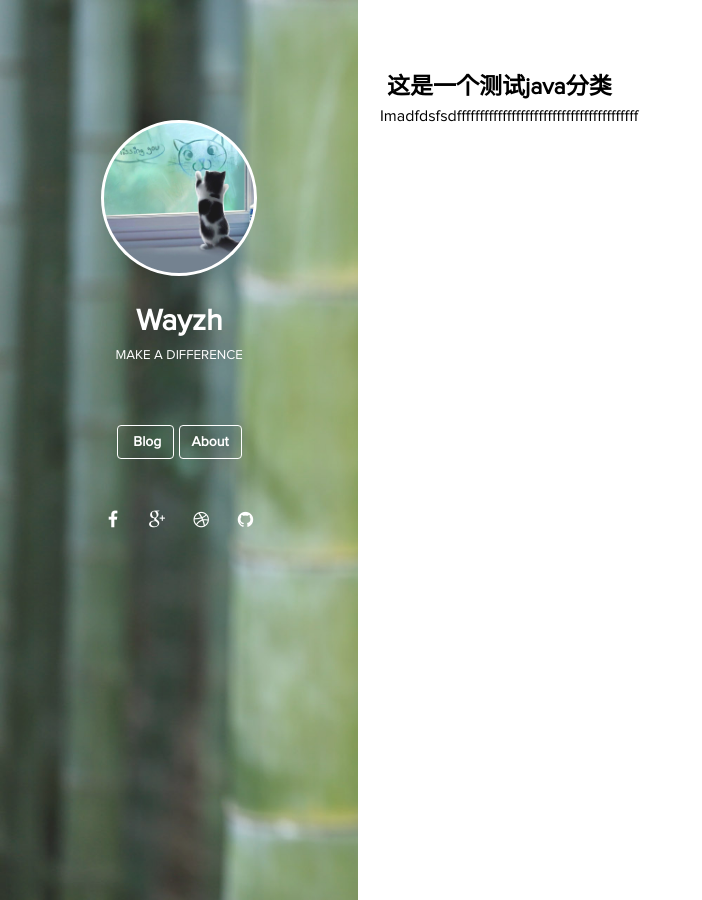
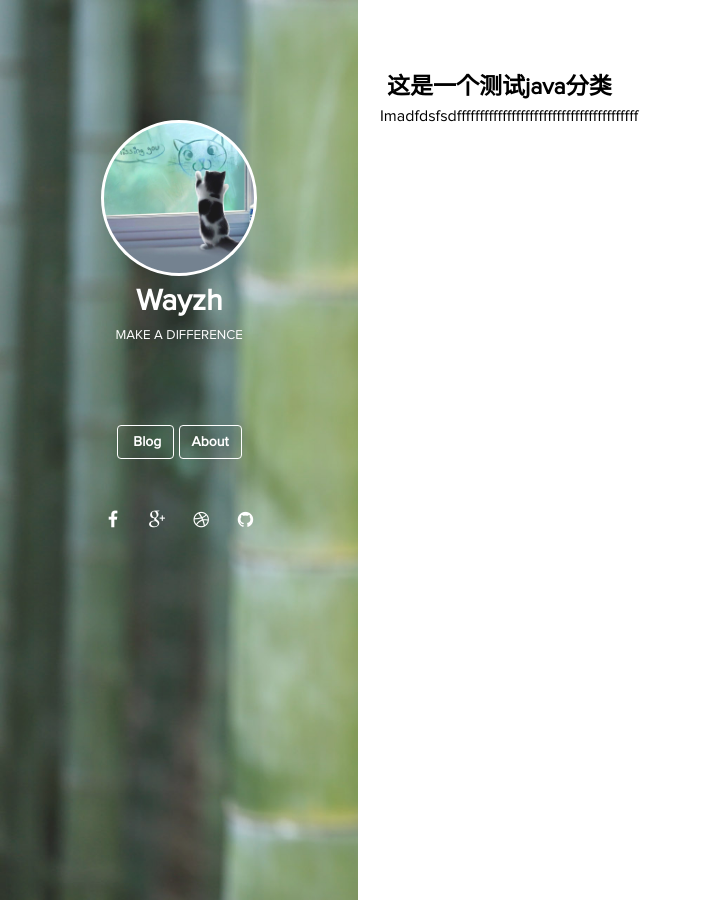
Before and after one commit to Wayzh/wayzh.github.io, a Jekyll site: the page built from _posts/Java/2016-01-12-test-java.html, in a window 1280 px wide. Shown: the whole page, without its empty margins (0-702 px from the left). Built offline with Jekyll 4.4.1, drawn with Linux system fonts in a browser that asks for light colours.

```diff
--- a/_layouts/article.html
+++ b/_layouts/article.html
@@ -11,6 +11,11 @@
 		<link rel="stylesheet" type="text/css" href="https://wayzh.github.io/css/font-awesome.min.css"/>
 		<script src="https://wayzh.github.io/js/jquery-2.2.0.min.js" type="text/javascript" charset="utf-8"></script>
 		<script src="https://wayzh.github.io/js/blog.js" type="text/javascript" charset="utf-8"></script>
+		<style type="text/css">
+			.avatar h3{
+				margin-top: 10px;
+			}
+		</style>
 	</head>
 	<body>
 		<div class="panel-min-cover">
--- a/blog.html
+++ b/blog.html
@@ -13,6 +13,11 @@
 		<link rel="stylesheet" type="text/css" href="css/font-awesome.min.css"/>
 		<script src="js/jquery-2.2.0.min.js" type="text/javascript" charset="utf-8"></script>
 		<script src="js/blog.js" type="text/javascript" charset="utf-8"></script>
+		<style type="text/css">
+			.avatar h3{
+				margin-top: 10px;
+			}
+		</style>
 	</head>
 	<body>
 		<div class="panel-min-cover">
```
